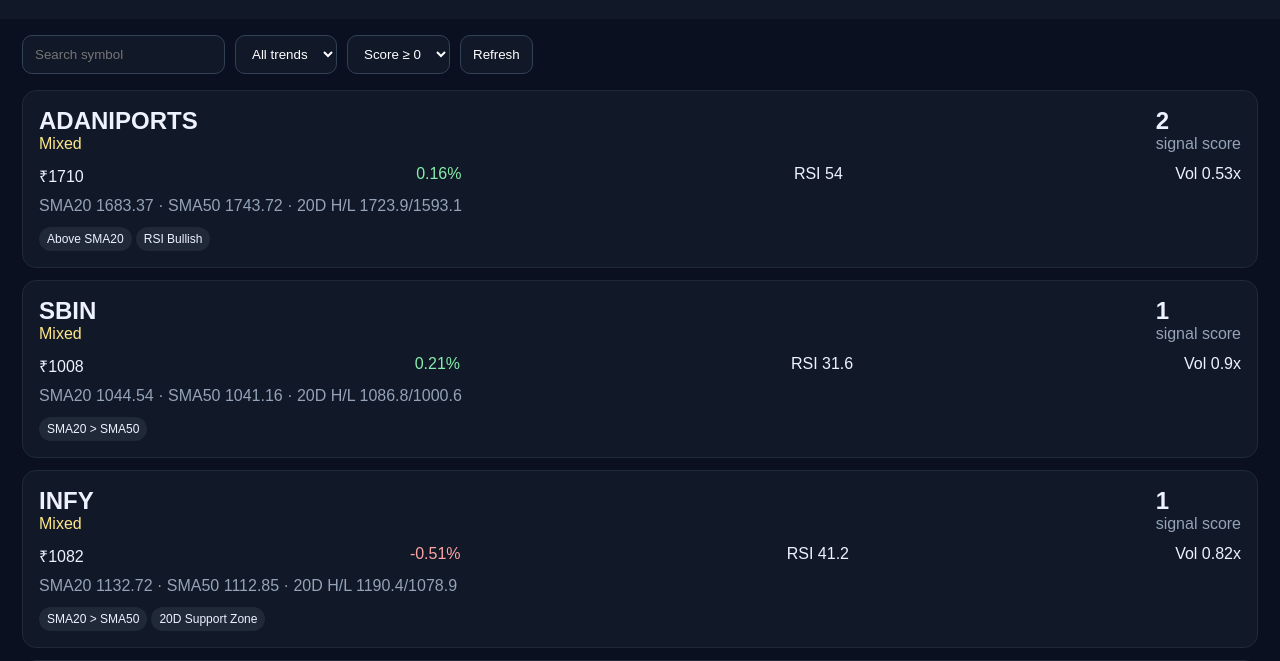
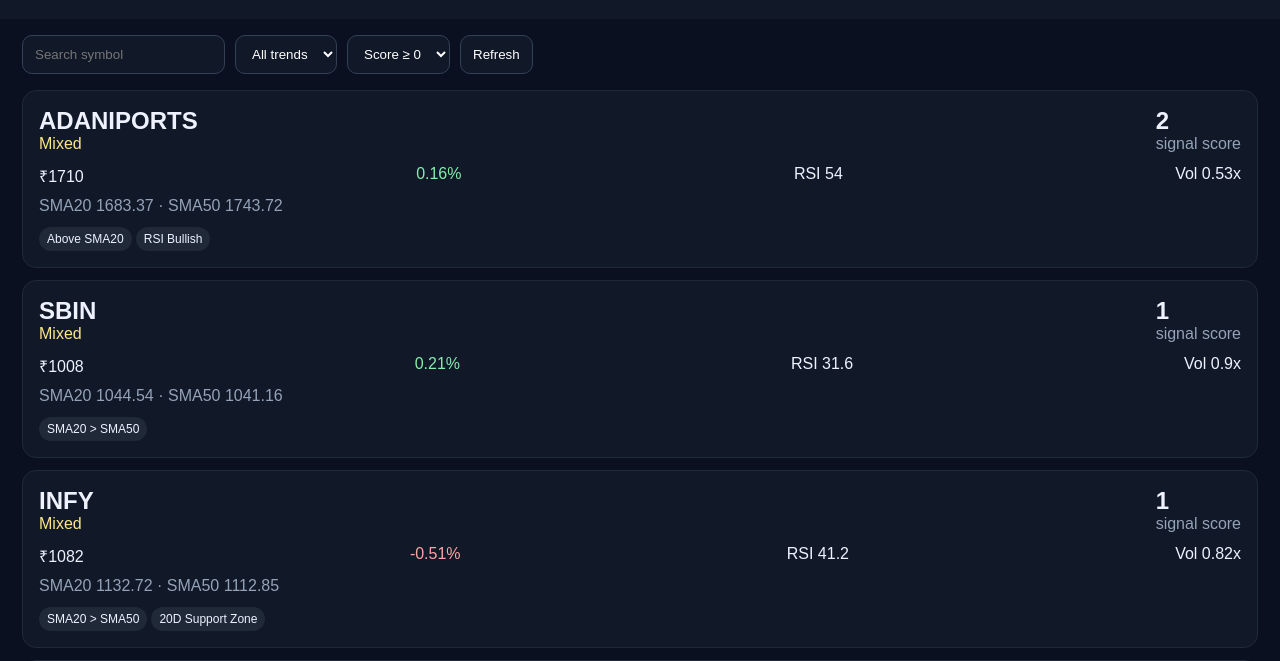
Before and after one commit to rupak9373/rupak-level-alert, a plain HTML site: page stock-webapp/index.html in a window 1280 px wide. Shown: the part 88-749 px from the top of the page. Drawn offline with Linux system fonts and the light colour scheme.

Commit message:
Remove 20 day high low display and zone references

```diff
--- a/stock-webapp/index.html
+++ b/stock-webapp/index.html
@@ -27,7 +27,7 @@ function render(){
  const rows=all.filter(x=>(!q||x.symbol.includes(q))&&(!t||x.trend===t)&&x.score>=s);
  const g=document.getElementById('grid');
  if(!rows.length){g.innerHTML='<div class="empty">No stocks match these filters.</div>';return}
- g.innerHTML=rows.map(x=>`<div class="card"><div class="row"><div><h2 style="margin:0">${x.symbol}</h2><div class="${cls(x.trend)}">${x.trend}</div></div><div><div class="score">${x.score}</div><div class="muted">signal score</div></div></div><div class="row" style="margin-top:12px"><div>₹${x.price}</div><div class="${x.change_pct>=0?'bull':'bear'}">${x.change_pct}%</div><div>RSI ${x.rsi14??'-'}</div><div>Vol ${x.volume_ratio??'-'}x</div></div><div class="muted" style="margin-top:10px">SMA20 ${x.sma20??'-'} · SMA50 ${x.sma50??'-'} · 20D H/L ${x.high20}/${x.low20}</div><div style="margin-top:8px">${(x.signals||[]).map(v=>`<span class="tag">${v}</span>`).join('')}</div></div>`).join('');
+ g.innerHTML=rows.map(x=>`<div class="card"><div class="row"><div><h2 style="margin:0">${x.symbol}</h2><div class="${cls(x.trend)}">${x.trend}</div></div><div><div class="score">${x.score}</div><div class="muted">signal score</div></div></div><div class="row" style="margin-top:12px"><div>₹${x.price}</div><div class="${x.change_pct>=0?'bull':'bear'}">${x.change_pct}%</div><div>RSI ${x.rsi14??'-'}</div><div>Vol ${x.volume_ratio??'-'}x</div></div><div class="muted" style="margin-top:10px">SMA20 ${x.sma20??'-'} · SMA50 ${x.sma50??'-'}</div><div style="margin-top:8px">${(x.signals||[]).map(v=>`<span class="tag">${v}</span>`).join('')}</div></div>`).join('');
 }
 async function loadData(){
  const status=document.getElementById('status'); status.textContent='Loading cloud scan…';
```
